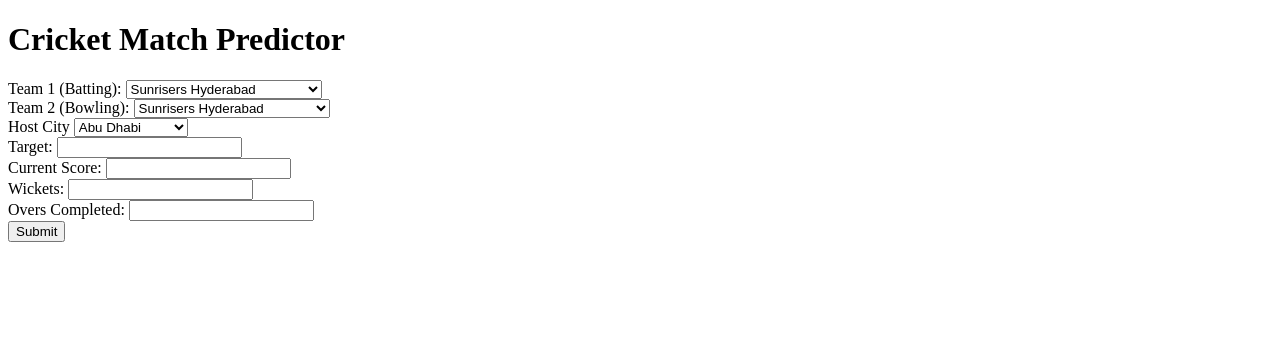
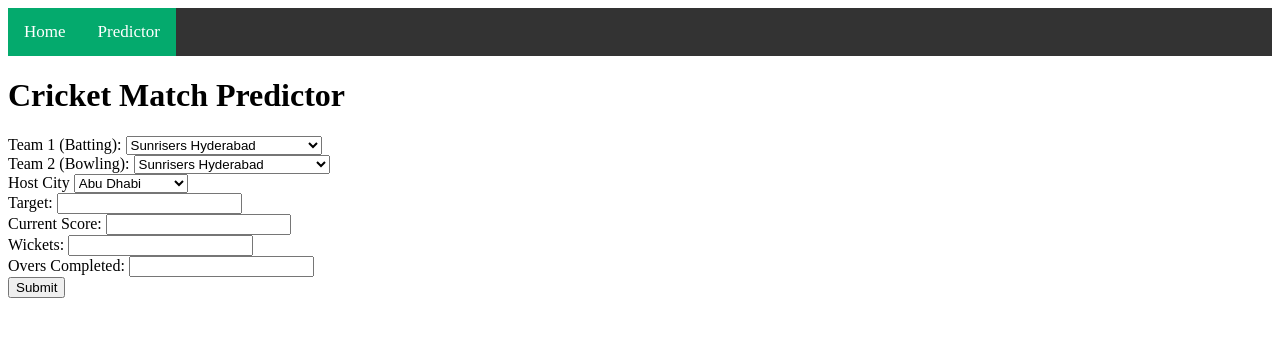
Before and after one commit to rishidev11/IPLPredictor, a Flask app: page / in a window 1280 px wide. Shown: the top 337 px of the page. Run offline with Flask 3, Linux system fonts and the light colour scheme; parts of the project's set-up code (start-up, migrations or seed data) failed here and were passed over; some libraries are stand-ins or nearby versions.

Commit message:
Added a navigation bar

```diff
--- a/app.py
+++ b/app.py
@@ -23,6 +23,13 @@
 
         runs_left = target - current_score
         balls_left = 120 - int(overs_completed * 6)
+
+
+        if (wickets >= 10 and current_score <= target):
+            win_probability = 0
+            lose_probability = 100
+            return render_template('result.html', team1=team1, team2=team2, win_probability=win_probability,lose_probability=lose_probability)
+
 
         crr = (current_score * 6) / (overs_completed * 6)
         rrr = (runs_left * 6) / balls_left
--- /dev/null
+++ b/static/styles.css
@@ -0,0 +1,26 @@
+.topnav {
+  background-color: #333;
+  overflow: hidden;
+}
+
+/* Style the links inside the navigation bar */
+.topnav a {
+  float: left;
+  color: #f2f2f2;
+  text-align: center;
+  padding: 14px 16px;
+  text-decoration: none;
+  font-size: 17px;
+}
+
+/* Change the color of links on hover */
+.topnav a:hover {
+  background-color: #ddd;
+  color: black;
+}
+
+/* Add a color to the active/current link */
+.topnav a.active {
+  background-color: #04AA6D;
+  color: white;
+}
--- a/templates/index.html
+++ b/templates/index.html
@@ -2,9 +2,14 @@
 <html>
 <head>
     <script src="//ajax.googleapis.com/ajax/libs/jquery/1.9.1/jquery.min.js"></script>
+    <link rel="stylesheet" href="/static/styles.css">
     <title>Cricket Match Predictor</title>
 </head>
 <body>
+    <div class="topnav">
+            <a class="active" href="/home"> Home </a>
+            <a class="active" href="/predictor"> Predictor </a>
+    </div>
     <h1>Cricket Match Predictor</h1>
     <script>
         function validateForm() {
```
